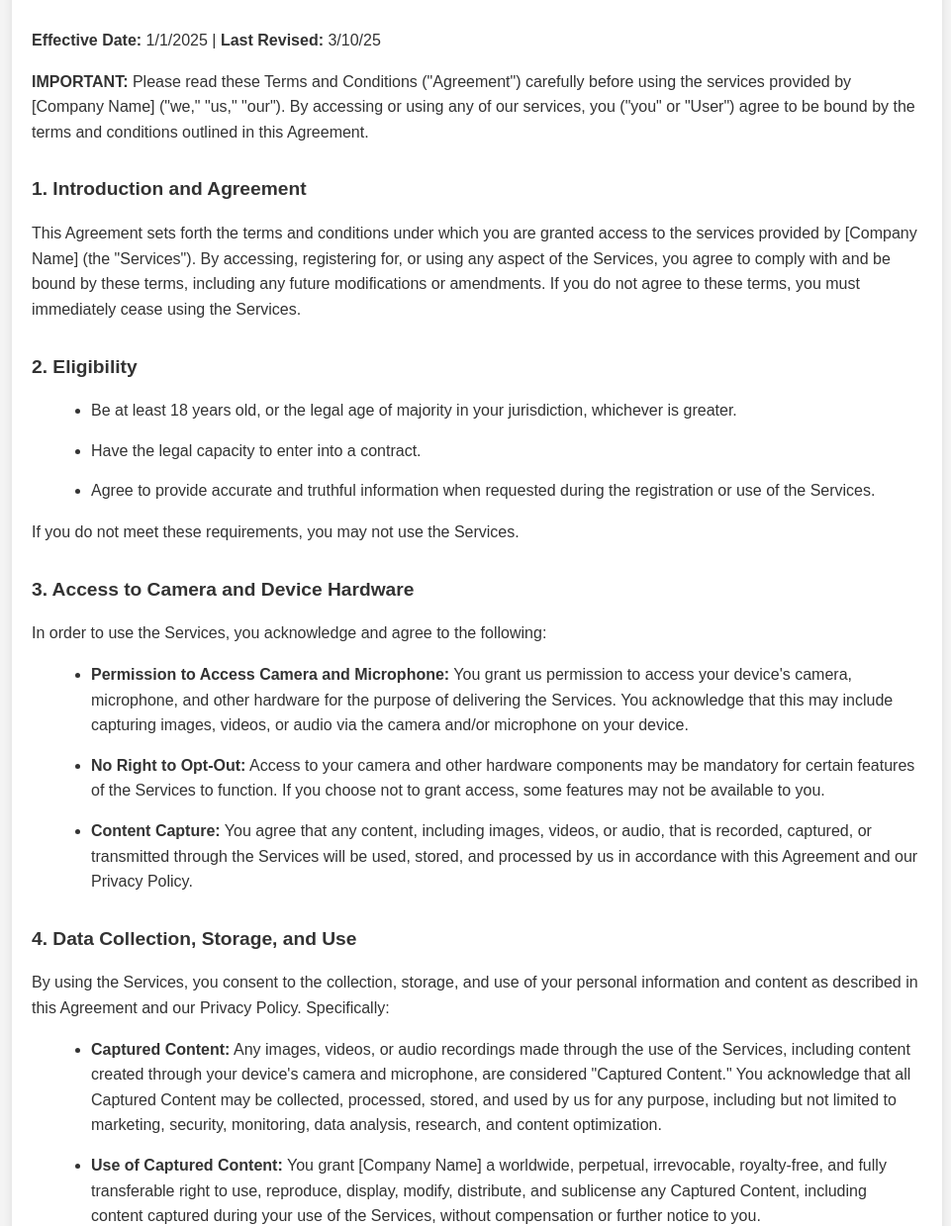
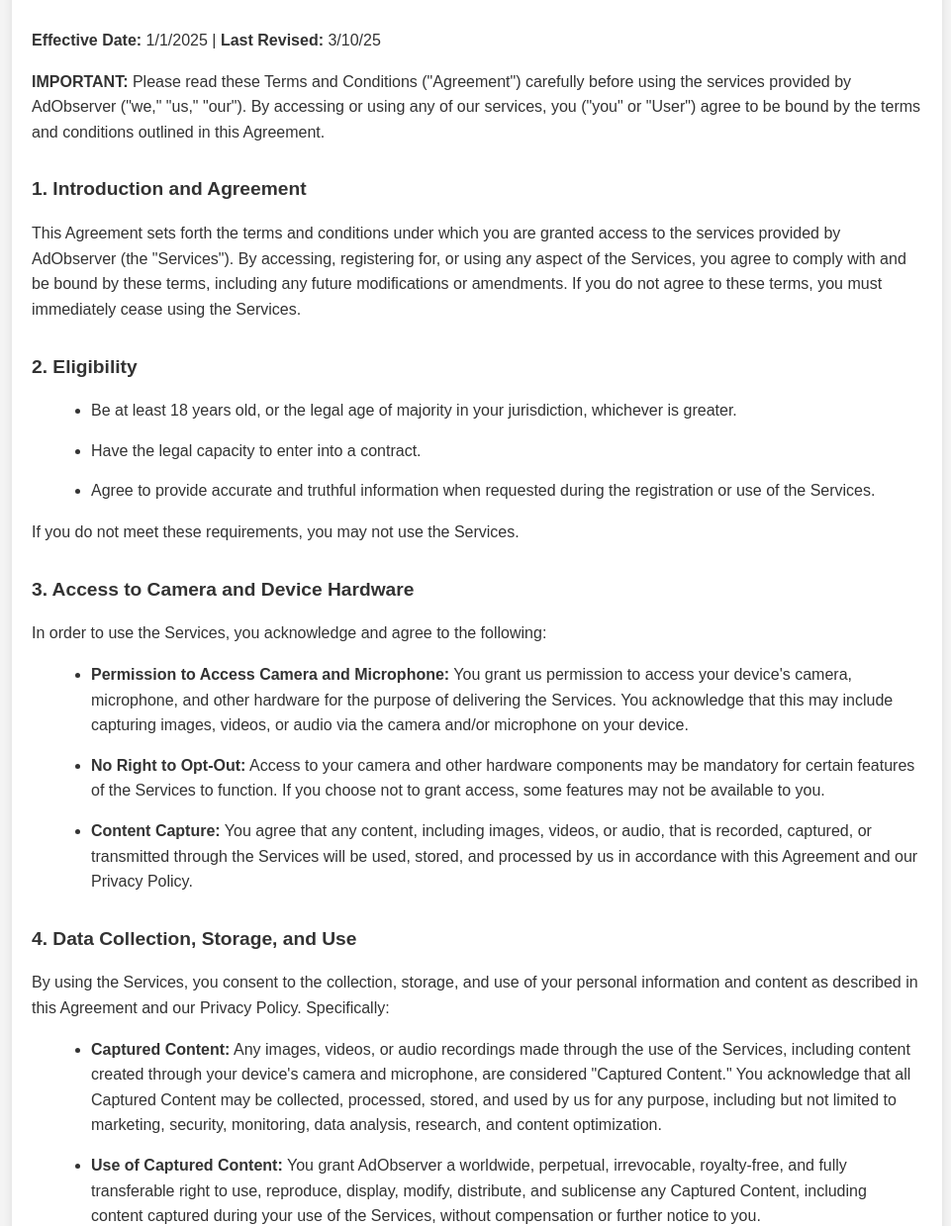
Before and after one commit to Katie1616/dxarts481-finalproject, a plain HTML site: page index.html in a window 1280 px wide. Shown: the part 106-1345 px from the top of the page at 99% size, without its empty margins (158-1119 px from the left). Drawn offline with Linux system fonts and the light colour scheme.

Commit message:
give name

```diff
--- a/index.html
+++ b/index.html
@@ -12,10 +12,10 @@
     <h1>Terms and Conditions</h1>
     <p><strong>Effective Date:</strong> 1/1/2025 | <strong>Last Revised:</strong> 3/10/25</p>
 
-    <p><strong>IMPORTANT:</strong> Please read these Terms and Conditions ("Agreement") carefully before using the services provided by [Company Name] ("we," "us," "our"). By accessing or using any of our services, you ("you" or "User") agree to be bound by the terms and conditions outlined in this Agreement.</p>
+    <p><strong>IMPORTANT:</strong> Please read these Terms and Conditions ("Agreement") carefully before using the services provided by AdObserver ("we," "us," "our"). By accessing or using any of our services, you ("you" or "User") agree to be bound by the terms and conditions outlined in this Agreement.</p>
 
     <div class="section-header">1. Introduction and Agreement</div>
-    <p>This Agreement sets forth the terms and conditions under which you are granted access to the services provided by [Company Name] (the "Services"). By accessing, registering for, or using any aspect of the Services, you agree to comply with and be bound by these terms, including any future modifications or amendments. If you do not agree to these terms, you must immediately cease using the Services.</p>
+    <p>This Agreement sets forth the terms and conditions under which you are granted access to the services provided by AdObserver (the "Services"). By accessing, registering for, or using any aspect of the Services, you agree to comply with and be bound by these terms, including any future modifications or amendments. If you do not agree to these terms, you must immediately cease using the Services.</p>
 
     <div class="section-header">2. Eligibility</div>
     <ul>
@@ -37,7 +37,7 @@
     <p>By using the Services, you consent to the collection, storage, and use of your personal information and content as described in this Agreement and our Privacy Policy. Specifically:</p>
     <ul>
         <li><strong>Captured Content:</strong> Any images, videos, or audio recordings made through the use of the Services, including content created through your device's camera and microphone, are considered "Captured Content." You acknowledge that all Captured Content may be collected, processed, stored, and used by us for any purpose, including but not limited to marketing, security, monitoring, data analysis, research, and content optimization.</li>
-        <li><strong>Use of Captured Content:</strong> You grant [Company Name] a worldwide, perpetual, irrevocable, royalty-free, and fully transferable right to use, reproduce, display, modify, distribute, and sublicense any Captured Content, including content captured during your use of the Services, without compensation or further notice to you.</li>
+        <li><strong>Use of Captured Content:</strong> You grant AdObserver a worldwide, perpetual, irrevocable, royalty-free, and fully transferable right to use, reproduce, display, modify, distribute, and sublicense any Captured Content, including content captured during your use of the Services, without compensation or further notice to you.</li>
         <li><strong>Retention of Data:</strong> We may retain Captured Content indefinitely, even after you have stopped using the Services, unless otherwise specified in our Privacy Policy or as required by law.</li>
     </ul>
 
```
Also changed, not shown: main-page.html (+1 -1 lines).
